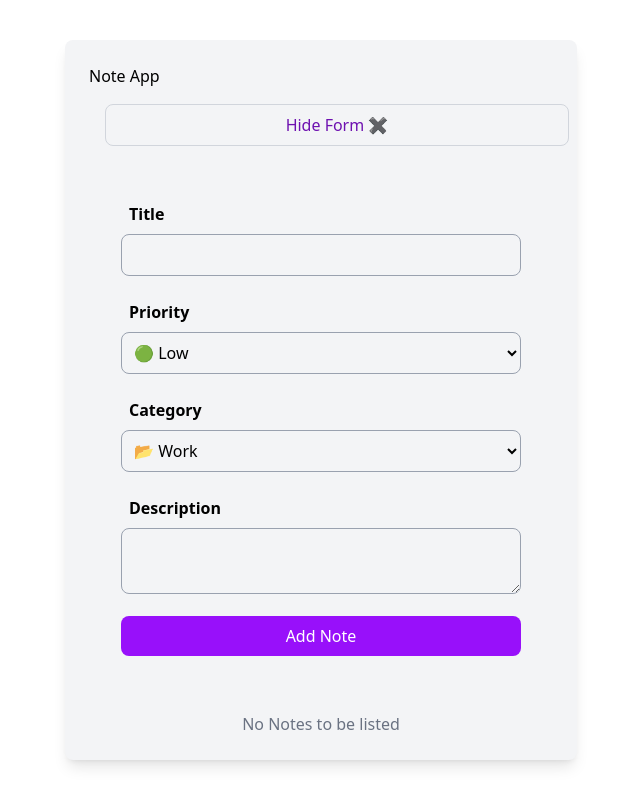
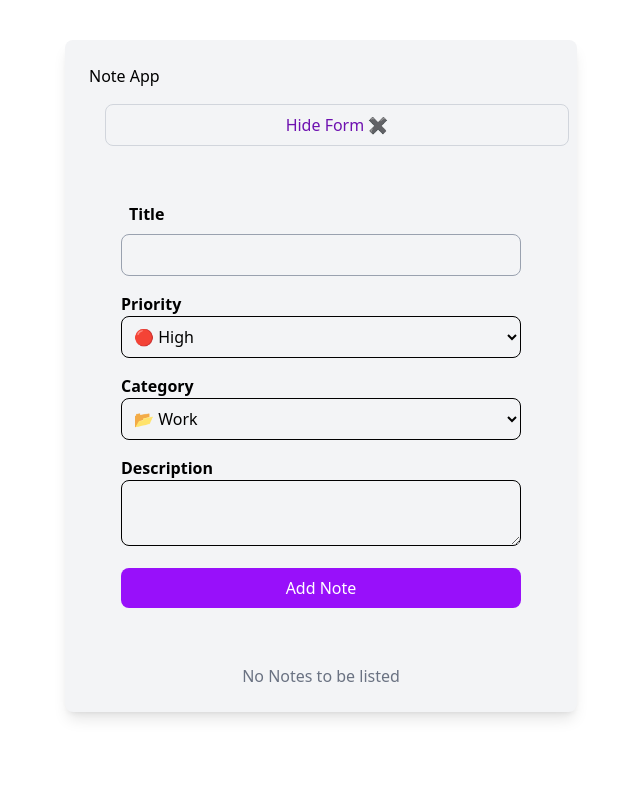
Before and after one commit to kennzuki/notesapp, a React (Vite) app: page / in a window 1280 px wide. Both pictures are taken after a click on the button "Add New Note ➕". Shown: the whole page, without its empty margins (319-959 px from the left). Built offline with nearby package versions, Linux system fonts and the light colour scheme.

Commit message:
separating reusable inputs components

```diff
--- a/src/components/NoteForm.jsx
+++ b/src/components/NoteForm.jsx
@@ -1,4 +1,7 @@
 import { useState } from 'react';
+import TextInput from './inputs/TextInputs';
+import TextAreaInput from './inputs/TextArea';
+import SelectInput from './inputs/SelectInput';
 
 const NoteForm = ({notes, setNotes}) => {
     const [formData, setFormData] = useState({
@@ -36,67 +39,46 @@ const NoteForm = ({notes, setNotes}) => {
       </button>
       {isFormVisible && (
          <form onSubmit={handleSubmit} className='mb-6 p-8'>
-      <div className='mb-4'>
-        <label htmlFor='title' className='block font-semibold p-2'>
-          Title
-        </label>
-        <input
-          className='border border-gray-400 p-2 w-full rounded-lg'
+       <TextInput
             label='Title'
             name='title'
             value={formData.title}
             onChange={handleChange}
             required
           />
-      </div>
 
-      <div className='mb-4'>
-        <label htmlFor='priority' className='block font-semibold p-2'>
-          Priority
-        </label>
-        <select
-          className='border border-gray-400 p-2 w-full rounded-lg'
+
+          <SelectInput
             label='Priority'
             name='priority'
             value={formData.priority}
             onChange={handleChange}
-        >
-          <option value='priority'>🟢 Low</option>
-          <option value='priority'>🟠 Medium</option>
-          <option value='priority'>🔴 High</option>
-        </select>
-      </div>
+            options={[
+              { value: 'High', label: '🔴 High' },
+              { value: 'Medium', label: '🟠 Medium' },
+              { value: 'Low', label: '🟢 Low' },
+            ]}
+          />
 
-      <div className='mb-4'>
-        <label htmlFor='category' className='block font-semibold p-2'>
-          Category
-        </label>
-        <select
-          className='border border-gray-400 p-2 w-full rounded-lg'
+          <SelectInput
             label='Category'
             name='category'
             value={formData.category}
             onChange={handleChange}
-        >
-          <option value='category'>📂 Work</option>
-          <option value='category'>🏠 Personal</option>
-          <option value='category'>💡 Ideas</option>
-        </select>
-      </div>
+            options={[
+              { value: 'Work', label: '📂 Work' },
+              { value: 'Personal', label: '🏠 Personal' },
+              { value: 'Ideas', label: '💡 Ideas' },
+            ]}
+          />
 
-      <div className='mb-4'>
-        <label htmlFor='description' className='block font-semibold p-2'>
-          Description
-        </label>
-        <textarea
-          className='border border-gray-400 p-2 w-full rounded-lg'
+          <TextAreaInput
             label='Description'
             name='description'
             value={formData.description}
             onChange={handleChange}
             required
           />
-      </div>
 
       <button className='w-full  text-white py-2 rounded-lg cursor-pointer hover: bg-purple-600'>
         Add Note
--- /dev/null
+++ b/src/components/inputs/SelectInput.jsx
@@ -0,0 +1,23 @@
+const SelectInput = ({ label, name, value, onChange, options }) => {
+  return (
+    <div className='mb-4'>
+      <label htmlFor={name} className='block font-semibold'>
+        {label}
+      </label>
+      <select
+        name={name}
+        className='w-full p-2 border rounded-lg'
+        value={value}
+        onChange={onChange}
+      >
+        {options.map((option) => (
+          <option key={option.value} value={option.value}>
+            {option.label}
+          </option>
+        ))}
+      </select>
+    </div>
+  );
+};
+
+export default SelectInput;
--- /dev/null
+++ b/src/components/inputs/TextArea.jsx
@@ -0,0 +1,18 @@
+const TextAreaInput = ({ label, name, value, onChange, required = false }) => {
+  return (
+    <div className='mb-4'>
+      <label htmlFor={name} className='block font-semibold'>
+        {label}
+      </label>
+      <textarea
+        name={name}
+        className='w-full p-2 border rounded-lg'
+        value={value}
+              onChange={onChange}
+              required={required}
+      ></textarea>
+    </div>
+  );
+};
+
+export default TextAreaInput;
--- /dev/null
+++ b/src/components/inputs/TextInputs.jsx
@@ -0,0 +1,18 @@
+const TextInputs = ({ label, name, value, onchange, required = false }) => {
+  return (
+    <div className='mb-4'>
+      <label htmlFor={name} className='block font-semibold p-2'>
+        {label}
+      </label>
+      <input
+        className='border border-gray-400 p-2 w-full rounded-lg'
+        name={name}
+        value={value}
+        onChange={onchange}
+        required={required}
+      />
+    </div>
+  );
+};
+
+export default TextInputs;
```
Lines whose indentation alone changed are shown as unchanged.
